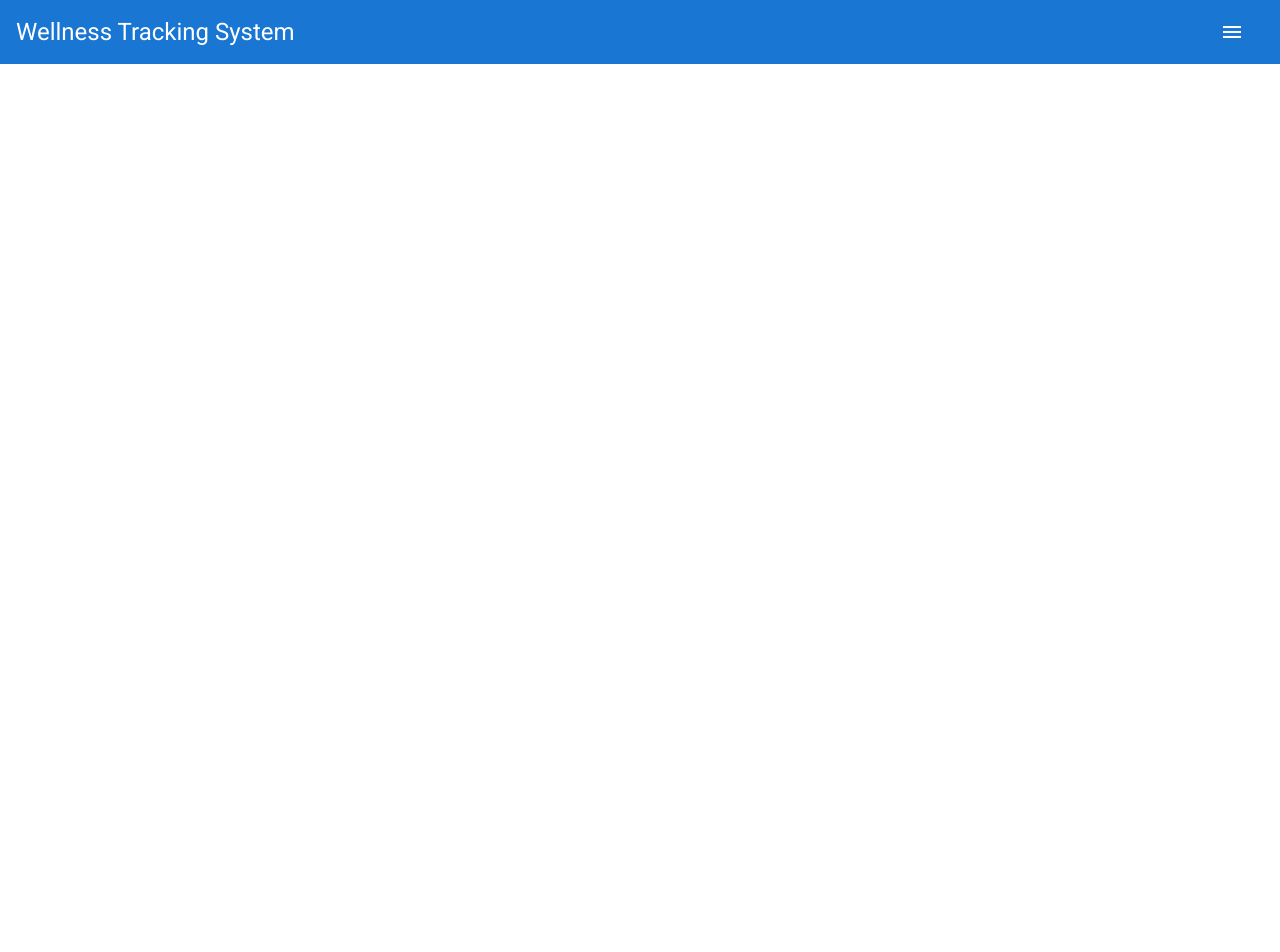
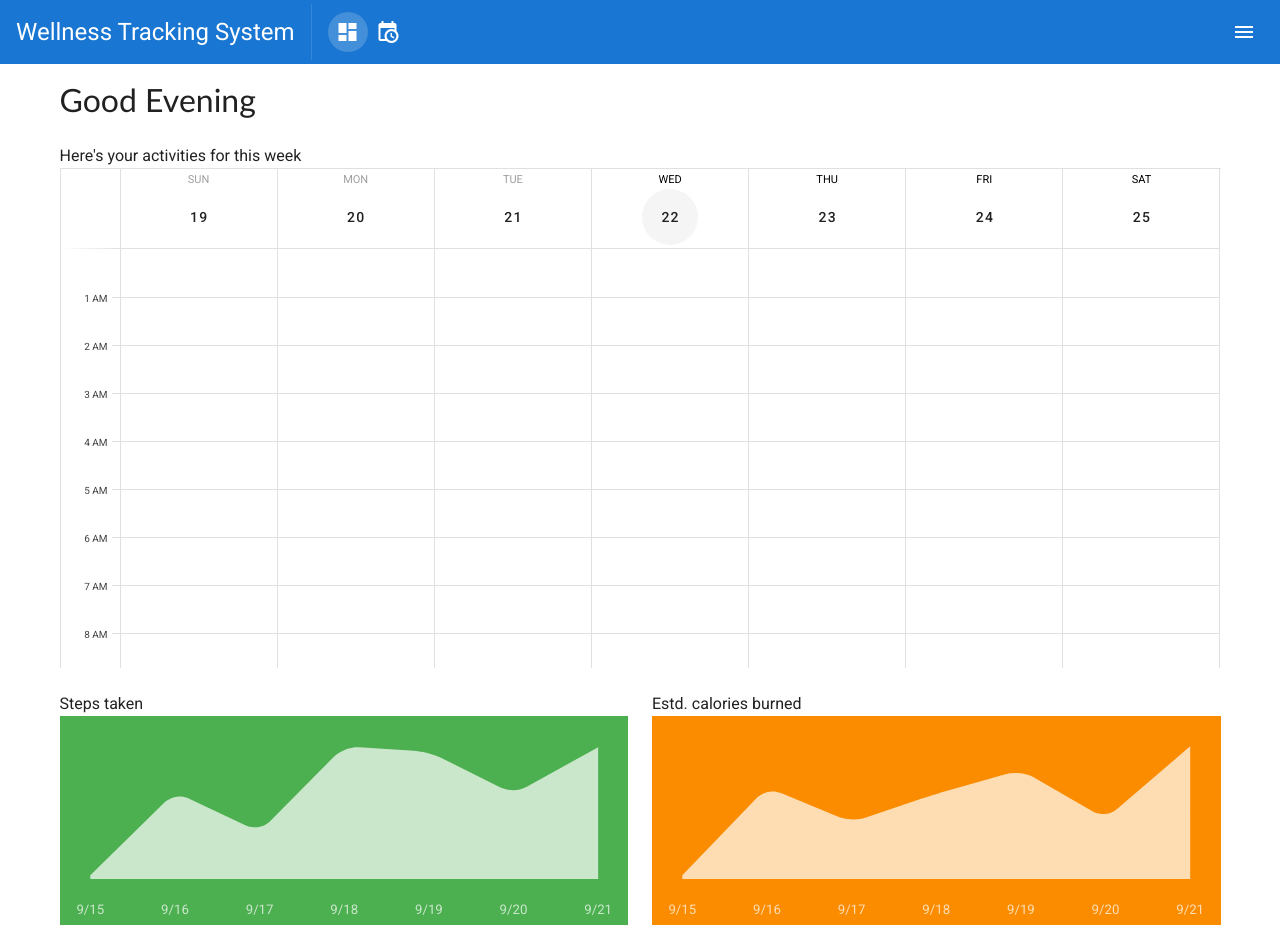
Before and after one commit to IU-P465-565-Team-3/wellness-tracking-system-app, a Vue app: page /dashboard in a window 1280 px wide. Shown: the top 952 px of the page. Before the commit the page ends 800 px from the top, so only its background shows below. Built offline with nearby package versions, Linux system fonts and the light colour scheme.

Commit message:
Integrate dashboard page - Updates navigation bar - Adds moment.js library

```diff
--- a/package.json
+++ b/package.json
@@ -11,6 +11,7 @@
   "dependencies": {
     "axios": "^0.21.4",
     "core-js": "^3.6.5",
+    "moment": "^2.29.1",
     "qs": "^6.10.1",
     "vue": "^2.6.11",
     "vue-router": "^3.2.0",
--- a/src/App.vue
+++ b/src/App.vue
@@ -9,10 +9,17 @@
       <div class="d-flex headline align-center">
         Wellness Tracking System
       </div>
-      <v-spacer />
-      <v-btn depressed color="primary">
-        <v-icon>mdi-menu</v-icon>
-      </v-btn>
+      <v-divider vertical class="mx-4" />
+        <v-btn small depressed fab color="primary" to="dashboard">
+          <v-icon>mdi-view-dashboard</v-icon>
+        </v-btn>
+        <v-btn small depressed fab color="primary" to="plan">
+          <v-icon>mdi-calendar-clock</v-icon>
+        </v-btn>
+        <v-spacer />
+        <v-btn small depressed fab color="primary">
+          <v-icon>mdi-menu</v-icon>
+        </v-btn>
     </v-app-bar>
 
     <v-main>
--- /dev/null
+++ b/src/components/Dashboard.vue
@@ -0,0 +1,106 @@
+<template>
+  <v-container>
+    <div class="dashboard-greeting">
+      {{ dynamicGreeting }}
+    </div>
+    <v-row class="my-2">
+      <v-col :sm="12">
+      <div>
+        Here's your activities for this week
+      </div>
+        <v-sheet height="500">
+          <v-calendar
+            ref="calendar"
+            :type="type"
+            :event-overlap-threshold="30"
+          ></v-calendar>
+        </v-sheet>
+      </v-col>
+      <v-col :sm="6">
+        <div>
+          Steps taken
+        </div>
+        <v-sheet color="success">
+          <v-sparkline
+            :value="steps"
+            color="rgba(255, 255, 255, .7)"
+            fill
+            :height="100"
+            :padding="16"
+            stroke-linecap="round"
+            smooth
+          >
+            <template v-slot:label="item">
+              {{ timeline[item.index] }}
+            </template>
+          </v-sparkline>
+        </v-sheet>
+      </v-col>
+      <v-col :sm="6">
+        <div>
+          Estd. calories burned
+        </div>
+        <v-sheet color="warning">
+          <v-sparkline
+            :value="calories"
+            color="rgba(255, 255, 255, .7)"
+            fill
+            :height="100"
+            :padding="16"
+            stroke-linecap="round"
+            smooth
+          >
+            <template v-slot:label="item">
+              {{ timeline[item.index] }}
+            </template>
+          </v-sparkline>
+        </v-sheet>
+      </v-col>
+    </v-row>
+  </v-container>
+</template>
+<script>
+import moment from 'moment'
+
+export default {
+  data () {
+    return {
+      type: 'week'
+    }
+  },
+  computed: {
+    dynamicGreeting () {
+      const hour = moment().hour()
+      if (hour >= 5 && hour < 12) {
+        return 'Good Morning'
+      } else if (hour >= 12 && hour < 6) {
+        return 'Good Afternoon'
+      } else {
+        return 'Good Evening'
+      }
+    },
+    timeline () {
+      return Array(7).fill()
+        .map((_, i) => moment().subtract(7 - i, 'days').format('M/DD'))
+    },
+    steps () {
+      return Array(7).fill()
+        .map((_, i) => this.rng(1500, 6000))
+    },
+    calories () {
+      return this.steps.map(step => Math.round((step / 1000) * 35) + this.rng(200, 500))
+    }
+  },
+  methods: {
+    rng (min, max) {
+      return Math.round(Math.random() * (max - min) + min)
+    }
+  }
+}
+</script>
+<style lang="scss">
+.dashboard-greeting {
+  font-family: 'Trebuchet MS', 'Lucida Sans Unicode', 'Lucida Grande', 'Lucida Sans', Arial, sans-serif;
+  font-size: 2em;
+}
+</style>
--- a/src/router/index.js
+++ b/src/router/index.js
@@ -1,6 +1,7 @@
 import Vue from 'vue'
 import VueRouter from 'vue-router'
 import Login from '../components/Login'
+import Dashboard from '../components/Dashboard'
 import TaskPlanner from '../components/TaskPlanner'
 
 Vue.use(VueRouter)
@@ -16,6 +17,11 @@ const routes = [
     path: '/login',
     name: 'Login',
     component: Login
+  },
+  {
+    path: '/dashboard',
+    name: Dashboard,
+    component: Dashboard
   },
   {
     path: '/plan',
```
Also changed, not shown: 1 other file (tests, documents, lock files or other folders).
